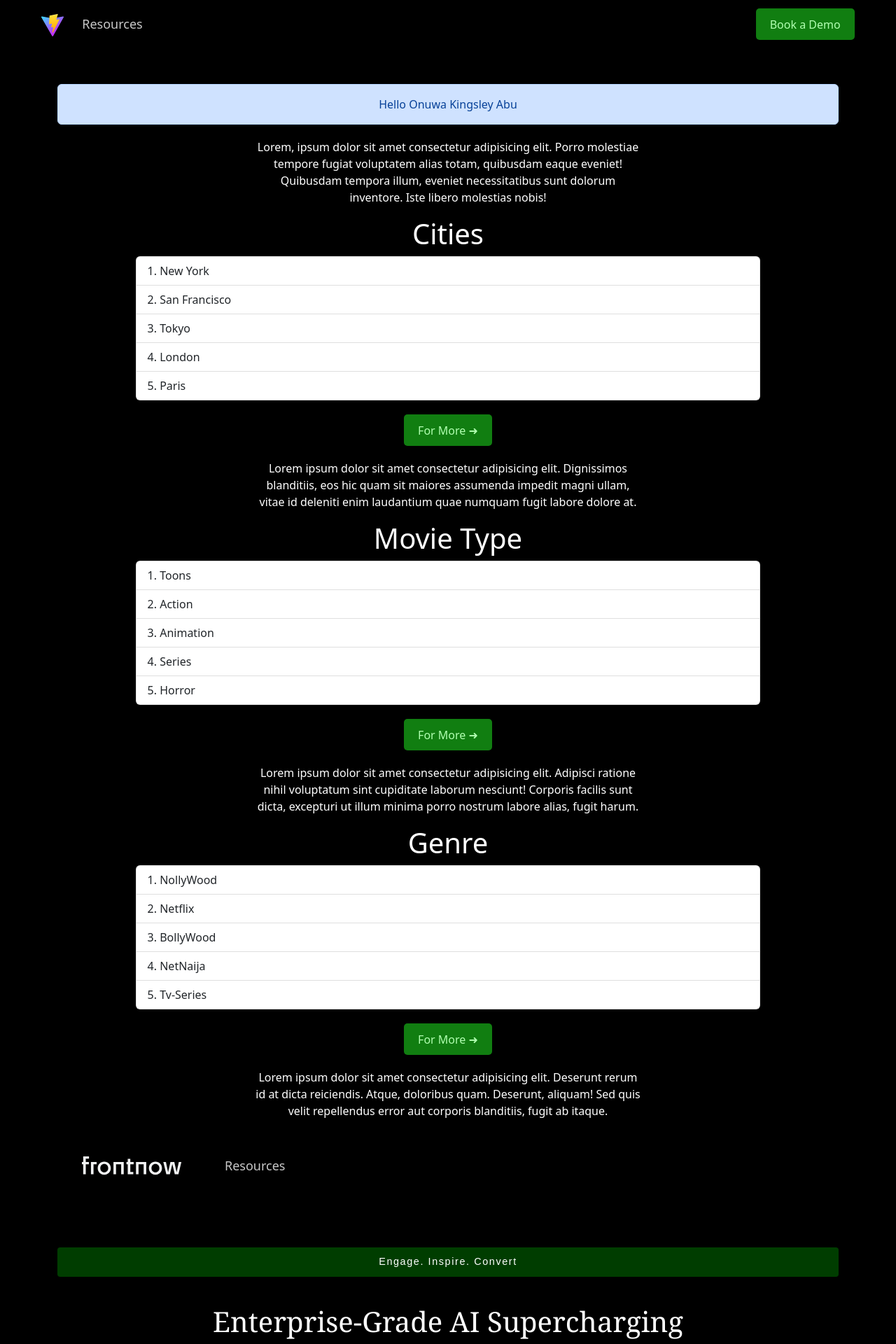
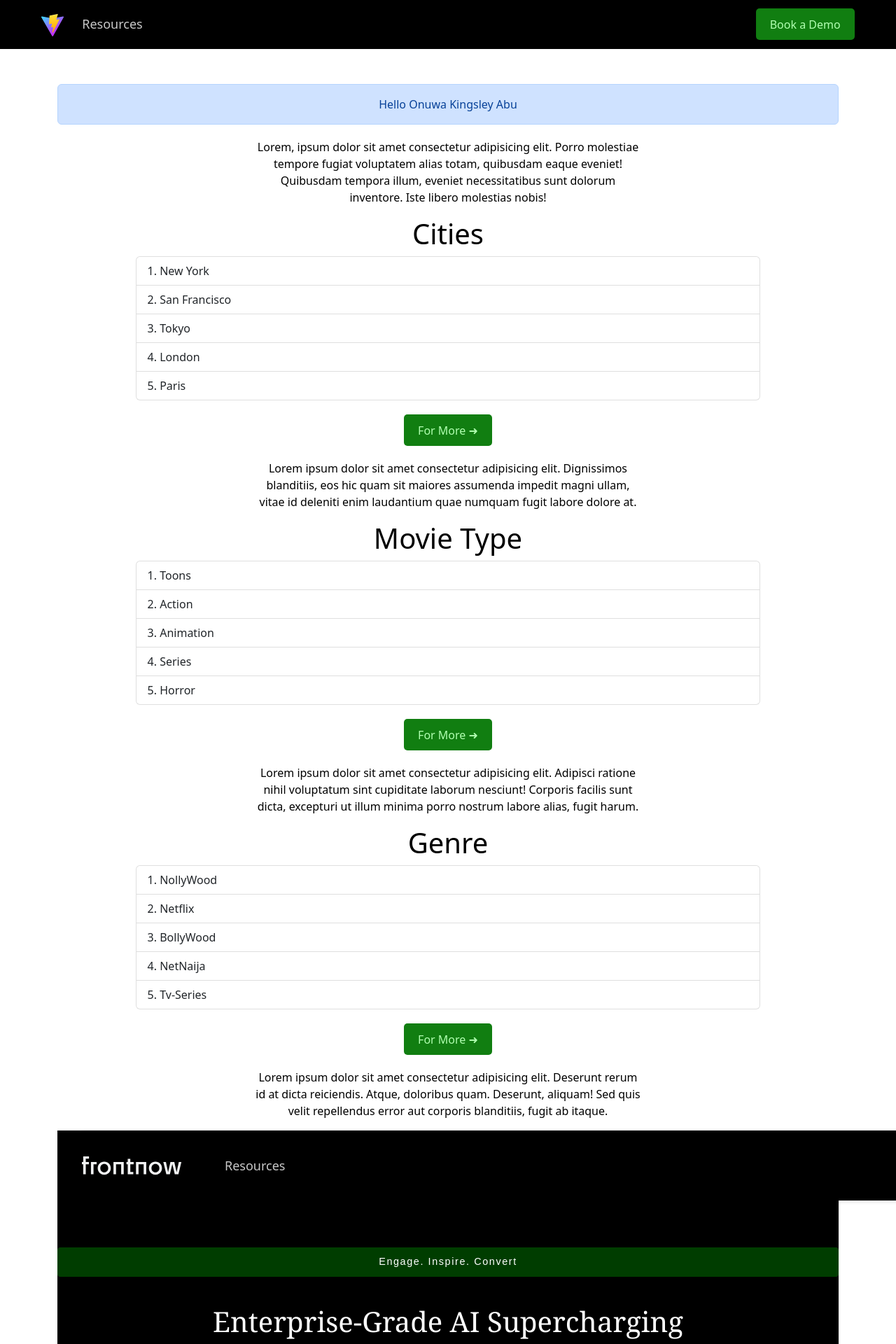
Before and after one commit to Kingsings01/Mosh-reacte-app, a React (Vite) app: page / in a window 1280 px wide. Shown: the top 1920 px of the page at 70% size. Built offline with nearby package versions, Linux system fonts and the light colour scheme; the HTML template or start-up script is replaced by a standard one.

Commit message:
Vite + React App of frontnow.ai

```diff
--- a/src/App.css
+++ b/src/App.css
@@ -1,7 +1,7 @@
 #root {
-  width: 100%;
-  background-color: black;
-  color: white;
+  /* width: 100%; */
+  background-color: white ;
+  color: black;
   margin: 0 auto;
   text-align: center;
 }
--- a/src/components/HomePage/HomePage.css
+++ b/src/components/HomePage/HomePage.css
@@ -1,5 +1,5 @@
 .sectiion-hero {
-    width: 100%;
+    /* width: 100%; */
     background-image: url(./images/Frontnow-AI-Header-hero.png);
     background-position: 50%;
     background-repeat: no-repeat;
@@ -13,7 +13,7 @@
   .App-header {
     background-color: rgb(0, 0, 0);
     min-height: 12.5vh;
-    width: 100%;
+    /* width: 100%; */
     display: flex;
     flex-direction: row;
     align-items: center;
@@ -103,7 +103,7 @@
   }
 
   .Green-line {
-    width: 100%;
+    /* width: 100%; */
     height: 2px;
     background-color: #2fff00;
     background: linear-gradient(to right, rgba(255, 255, 255, 0), #2fff00, rgba(255, 255, 255, 0));
```
